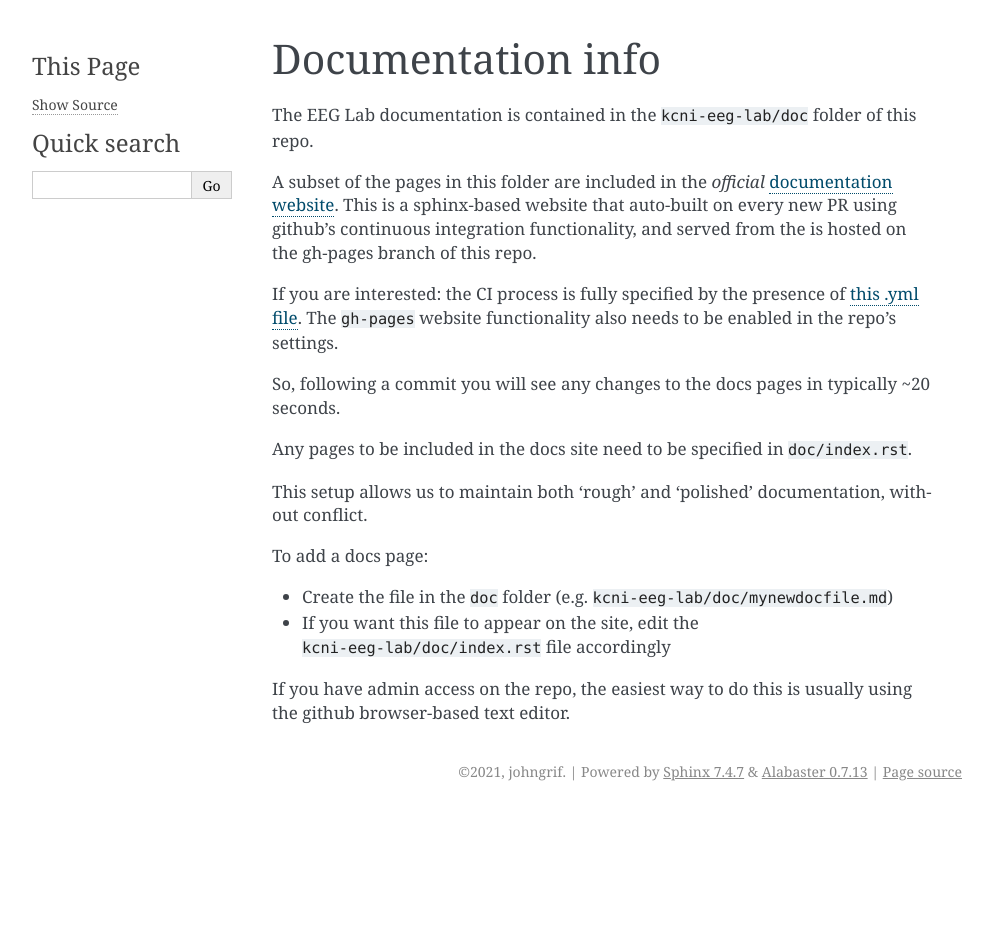
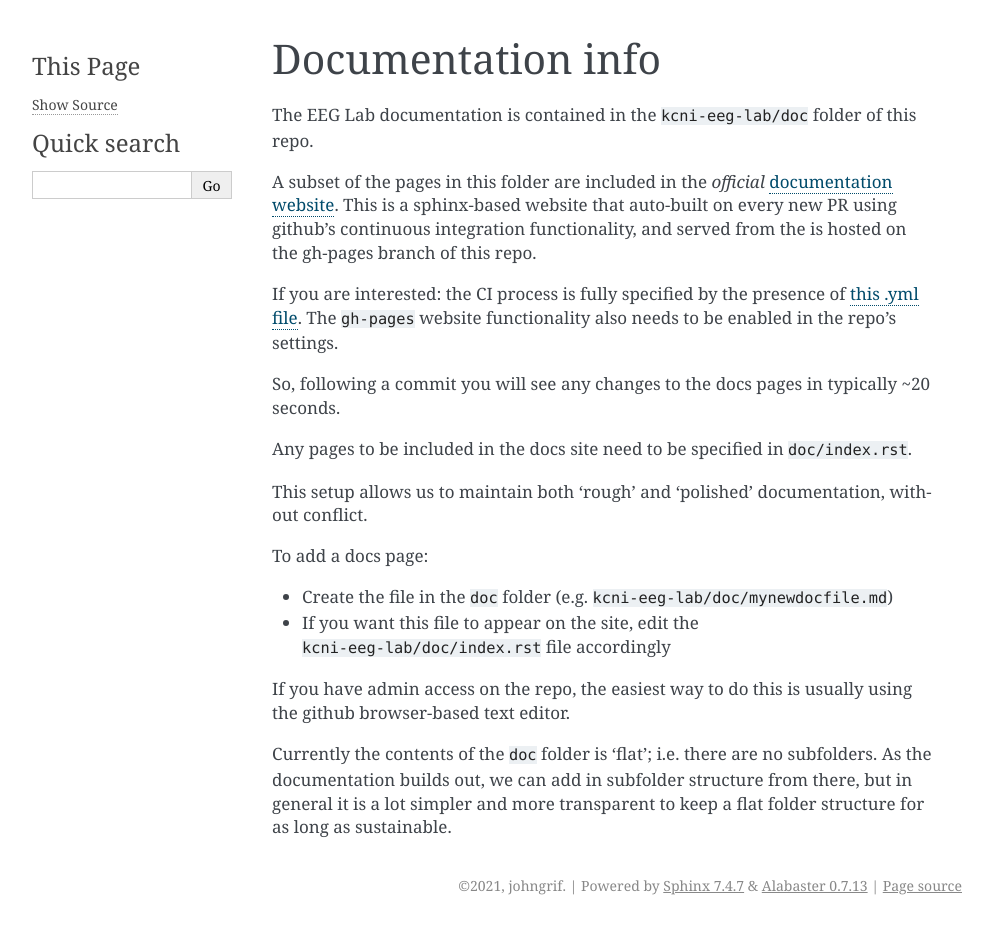
Before and after one commit to tmorshed/kcni-eeg-lab, a Sphinx documentation site: the page built from doc/docs-info.md, in a window 1280 px wide. Shown: the whole page, without its empty margins (148-1141 px from the left). Built offline with Sphinx 7.4.7, drawn with Linux system fonts in a browser that asks for light colours; before the commit the page ends 900 px from its top, so only the background shows below that.

Commit message:
Update docs-info.md

```diff
--- a/doc/docs-info.md
+++ b/doc/docs-info.md
@@ -18,3 +18,5 @@ To add a docs page:
 - If you want this file to appear on the site, edit the `kcni-eeg-lab/doc/index.rst` file accordingly
 
 If you have admin access on the repo, the easiest way to do this is usually using the github browser-based text editor.
+
+Currently the contents of the `doc` folder is 'flat'; i.e. there are no subfolders. As the documentation builds out, we can add in subfolder structure from there, but in general it is a lot simpler and more transparent to keep a flat folder structure for as long as sustainable.
```
